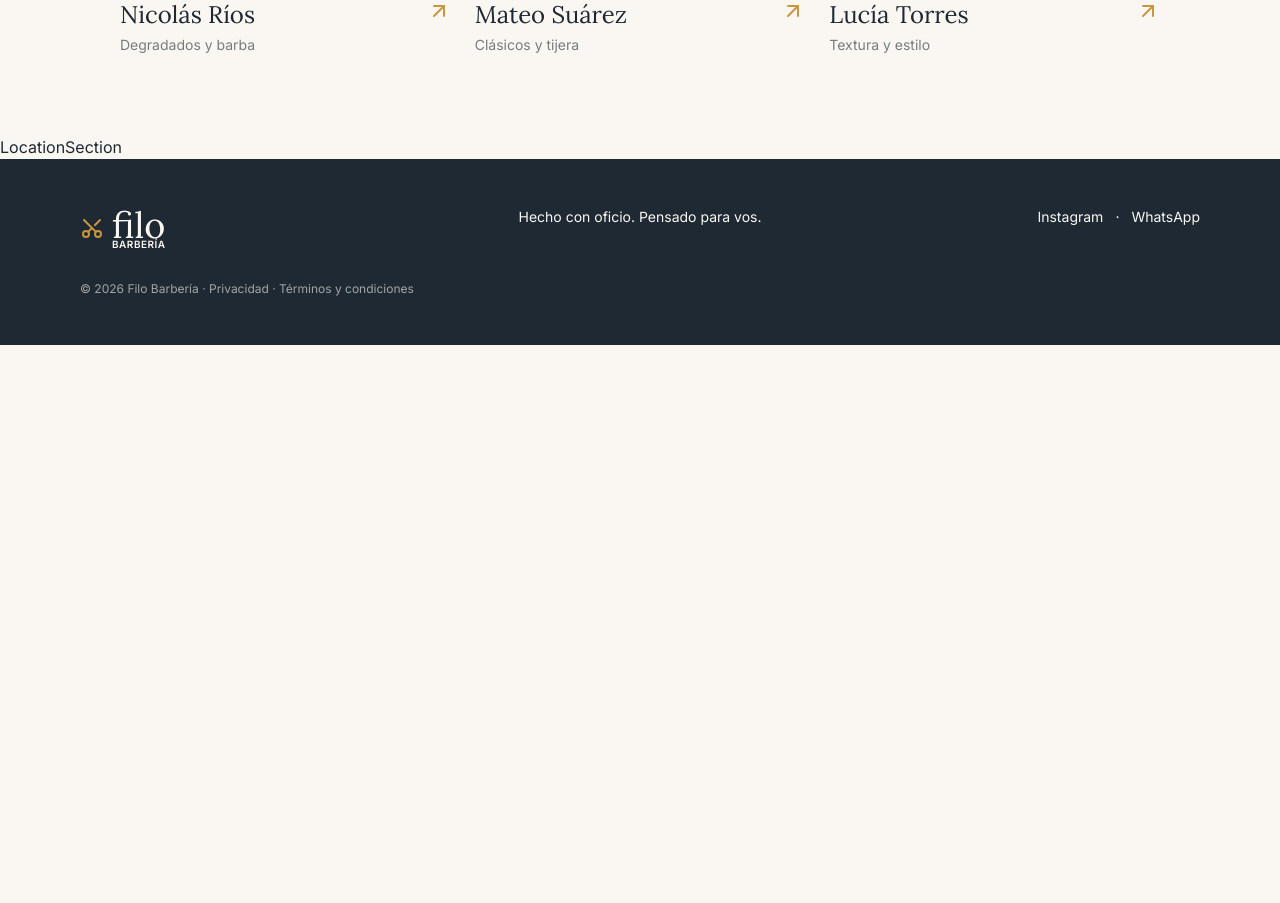
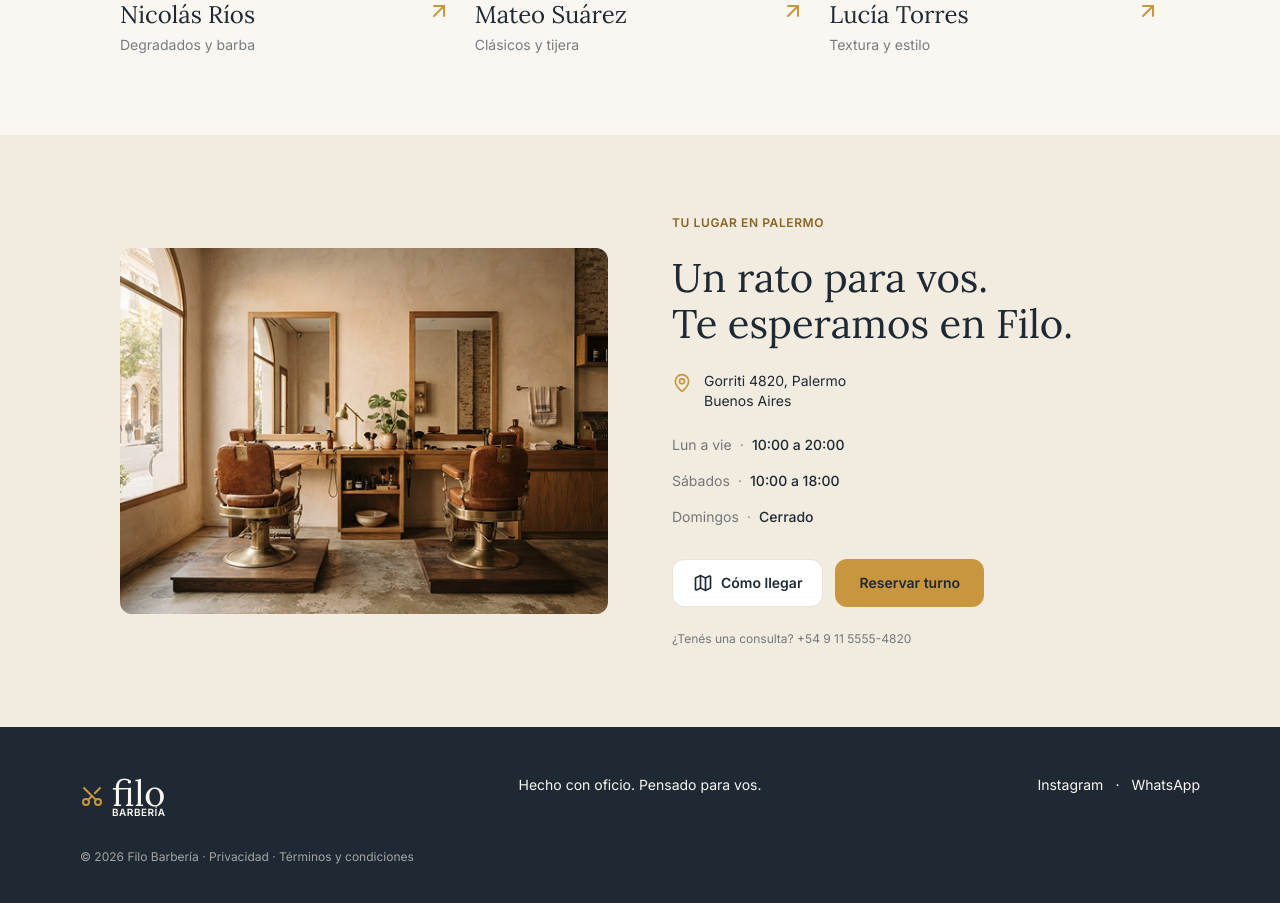
Before and after one commit to LucianoMaciel10/filo-barberia, a React (Vite) app in the folder client/: page / in a window 1280 px wide. Shown: the part 1940-2843 px from the top of the page. Before the commit the page ends 2285 px from the top, so only its background shows below. Built offline with nearby package versions, Linux system fonts and the light colour scheme.

Commit message:
feat: agregar sección de ubicación y horarios

```diff
--- a/client/src/components/home/LocationSection.jsx
+++ b/client/src/components/home/LocationSection.jsx
@@ -1,5 +1,92 @@
+import { MapPin, Map as MapIcon } from "lucide-react";
+import salonImg from "../../assets/salon-filo.png";
+import { business } from "../../data/business";
+
 function LocationSection() {
-  return <div>LocationSection</div>;
+  const mapsUrl = `https://www.google.com/maps/search/?api=1&query=${encodeURIComponent(
+    `${business.address}, ${business.neighborhood}, ${business.city}`,
+  )}`;
+
+  return (
+    <section
+      id="barberia"
+      className="scroll-mt-20 bg-arena px-6 py-16 md:scroll-mt-24 md:py-20 xl:px-30"
+    >
+      <div className="grid items-center gap-10 md:grid-cols-2 lg:gap-16">
+        {/* Imagen */}
+        <img
+          src={salonImg}
+          alt="Interior de Filo Barbería con dos sillas de cuero frente a espejos"
+          loading="lazy"
+          width="684"
+          height="500"
+          className="aspect-4/3 w-full justify-self-center rounded-brand object-cover lg:max-w-none"
+        />
+
+        {/* Info */}
+        <div>
+          <p className="text-xs font-bold uppercase tracking-wider text-dorado-oscuro">
+            Tu lugar en {business.neighborhood}
+          </p>
+
+          <h2 className="mt-6 text-[32px] leading-[1.15] md:text-[40px]">
+            Un rato para vos.
+            <span className="block">Te esperamos en Filo.</span>
+          </h2>
+
+          <p className="mt-6 flex items-start gap-3 text-sm">
+            <MapPin
+              className="mt-0.5 size-5 shrink-0 text-dorado"
+              aria-hidden="true"
+            />
+            <span>
+              {business.address}, {business.neighborhood}
+              <span className="block">{business.city}</span>
+            </span>
+          </p>
+
+          <dl className="mt-6 space-y-4 text-sm">
+            {business.hours.map(({ days, time }) => (
+              <div key={days} className="flex gap-2">
+                <dt className="text-charcoal/60">{days}</dt>
+                <dd className="flex gap-2 font-medium">
+                  <span aria-hidden="true" className="text-charcoal/40">
+                    ·
+                  </span>
+                  {time}
+                </dd>
+              </div>
+            ))}
+          </dl>
+
+          <div className="mt-8 flex flex-wrap gap-3">
+            <a
+              href={mapsUrl}
+              target="_blank"
+              rel="noopener noreferrer"
+              className="inline-flex h-12 items-center gap-2 rounded-brand border border-borde bg-white px-5 text-sm font-semibold transition-colors hover:border-dorado"
+            >
+              <MapIcon className="size-5" aria-hidden="true" />
+              Cómo llegar
+            </a>
+            <a
+              href="#"
+              className="inline-flex h-12 items-center rounded-brand bg-dorado px-6 text-sm font-semibold transition-colors hover:bg-dorado/90"
+            >
+              Reservar turno
+            </a>
+          </div>
+
+          <p className="mt-6 text-xs text-charcoal/60">
+            ¿Tenés una consulta?{" "}
+            <a href={`tel:${business.phone}`} className="hover:text-dorado">
+              {business.phoneDisplay}
+            </a>
+          </p>
+        </div>
+      </div>
+    </section>
+  );
 }
 
 export default LocationSection;
--- a/client/src/data/business.js
+++ b/client/src/data/business.js
@@ -13,4 +13,6 @@ export const business = {
     { label: "Instagram", href: "https://instagram.com" },
     { label: "WhatsApp", href: "https://wa.me/5491122334455" },
   ],
+  phone: "+5491155554820",
+  phoneDisplay: "+54 9 11 5555-4820",
 };
```
Also changed, not shown: client/src/assets/salon-filo.png (added).
